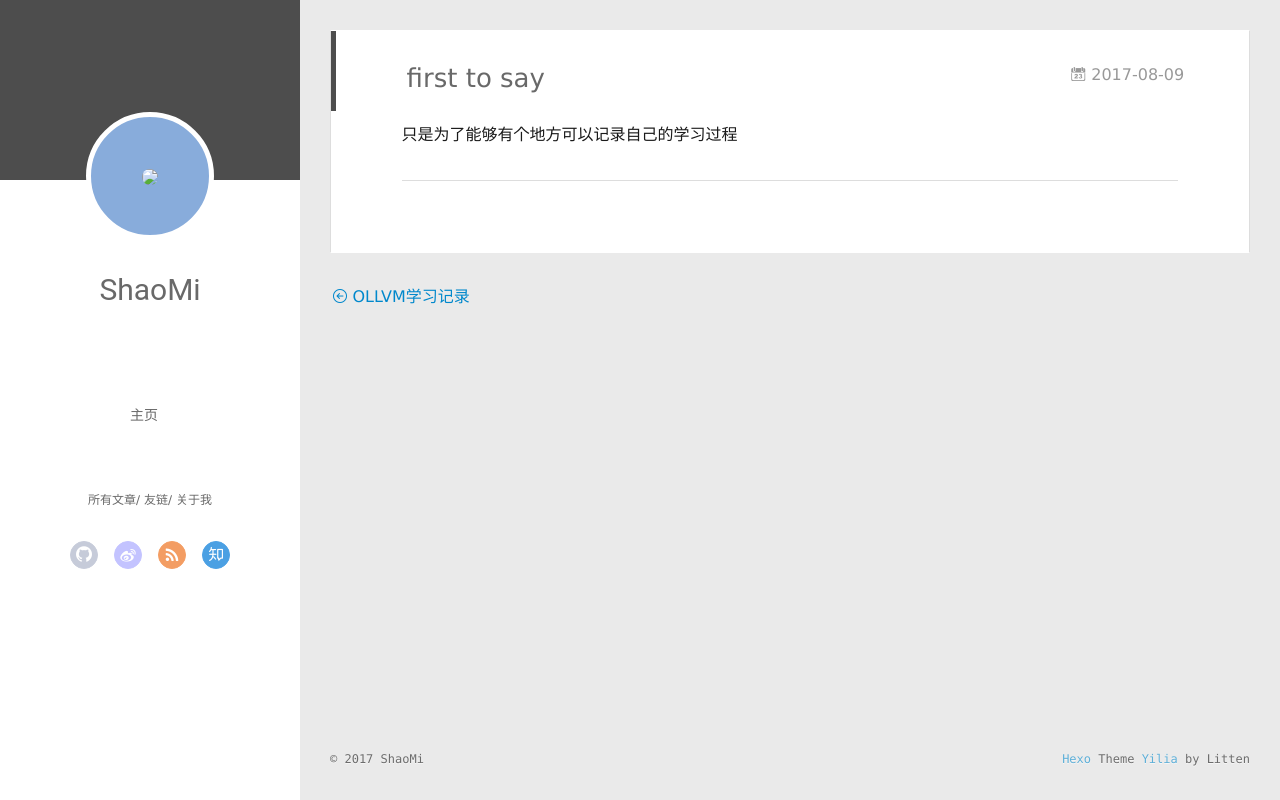
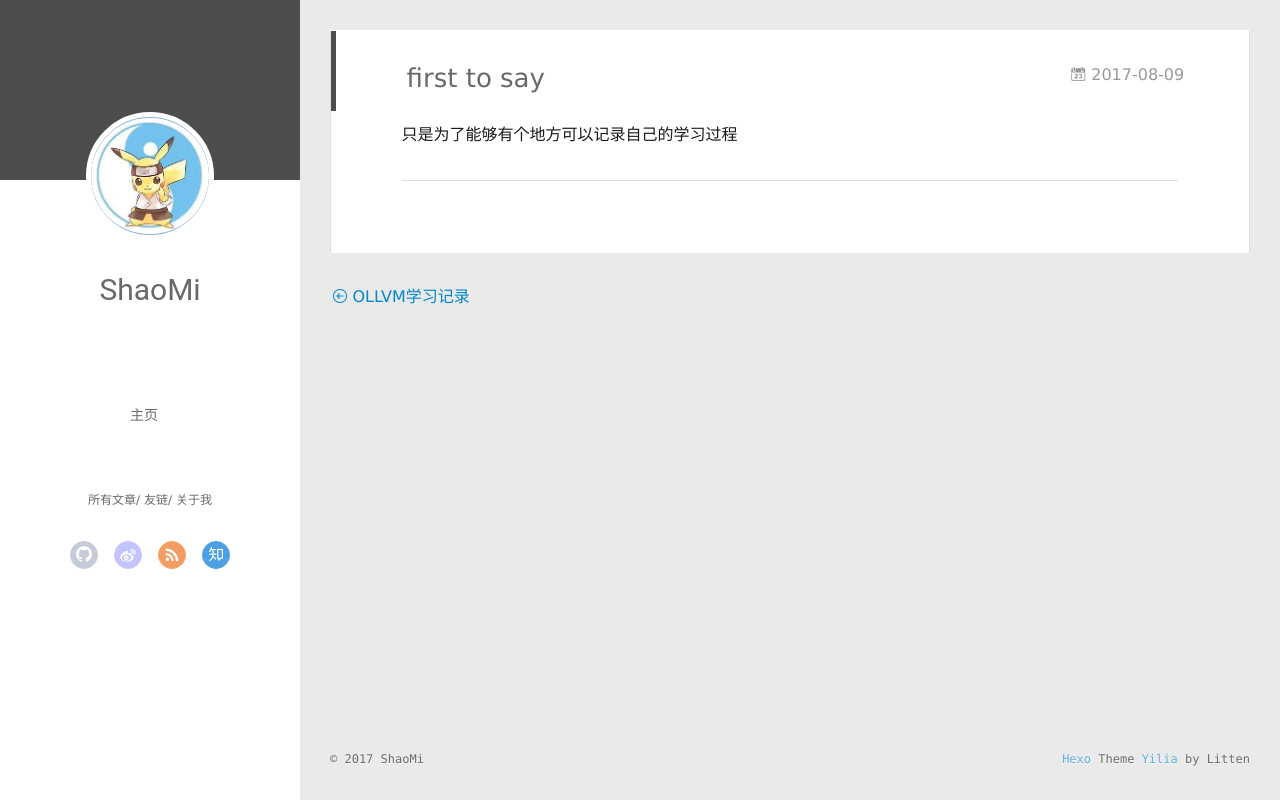
Before and after one commit to ShaoMi/shaomi.github.io, a plain HTML site: page 2017/08/09/first/index.html in a window 1280 px wide. Drawn offline with Linux system fonts and the light colour scheme.

Commit message:
Site updated: 2017-08-10 14:33:30

```diff
--- a/2017/08/09/first/index.html
+++ b/2017/08/09/first/index.html
@@ -46,7 +46,7 @@
 <div class="intrude-less">
 	<header id="header" class="inner">
 		<a href="/" class="profilepic">
-			<img src="/Kaleidoscope/asset/img/bikaqiu.png" class="js-avatar">
+			<img src="/asset/img/bikaqiu.png" class="js-avatar">
 		</a>
 		<hgroup>
 		  <h1 class="header-author"><a href="/">ShaoMi</a></h1>
@@ -102,7 +102,7 @@
 	<div class="intrude-less">
 		<header id="header" class="inner">
 			<div class="profilepic">
-				<img src="/Kaleidoscope/asset/img/bikaqiu.png" class="js-avatar">
+				<img src="/asset/img/bikaqiu.png" class="js-avatar">
 			</div>
 			<hgroup>
 			  <h1 class="header-author js-header-author">ShaoMi</h1>
```
Also changed, not shown: 2017/08/10/OLLVM学习记录/index.html (+2 -2 lines), archives/2017/08/index.html (+2 -2 lines), archives/2017/index.html (+2 -2 lines), archives/index.html (+2 -2 lines), index.html (+2 -2 lines).
